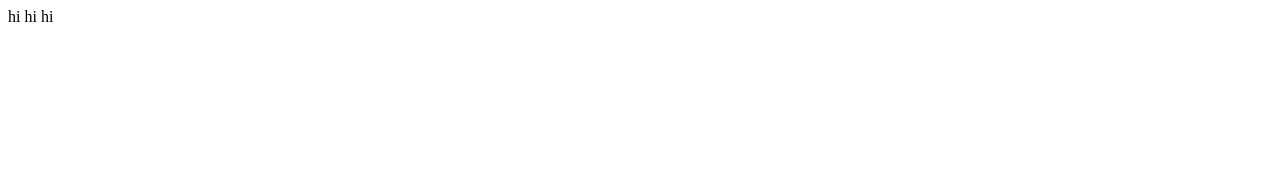
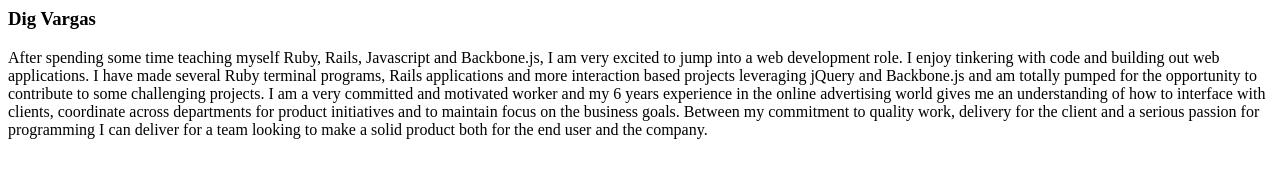
Before and after one commit to thedig/thedig.github.io, a plain HTML site: page index.html in a window 1280 px wide. Drawn offline with Linux system fonts and the light colour scheme.

Commit message:
Profile Summary

```diff
--- a/index.html
+++ b/index.html
@@ -1 +1,6 @@
-hi hi hi
+<h3> Dig Vargas</h3>
+
+<p> After spending some time teaching myself Ruby, Rails, Javascript and Backbone.js, I am very excited to jump into a web development role. I enjoy tinkering with code and building out web applications. I have made several Ruby terminal programs, Rails applications and more interaction based projects leveraging jQuery and Backbone.js and am totally pumped for the opportunity to contribute to some challenging projects.
+
+I am a very committed and motivated worker and my 6 years experience in the online advertising world gives me an understanding of how to interface with clients, coordinate across departments for product initiatives and to maintain focus on the business goals. Between my commitment to quality work, delivery for the client and a serious passion for programming I can deliver for a team looking to make a solid product both for the end user and the company.
+</p>
```
